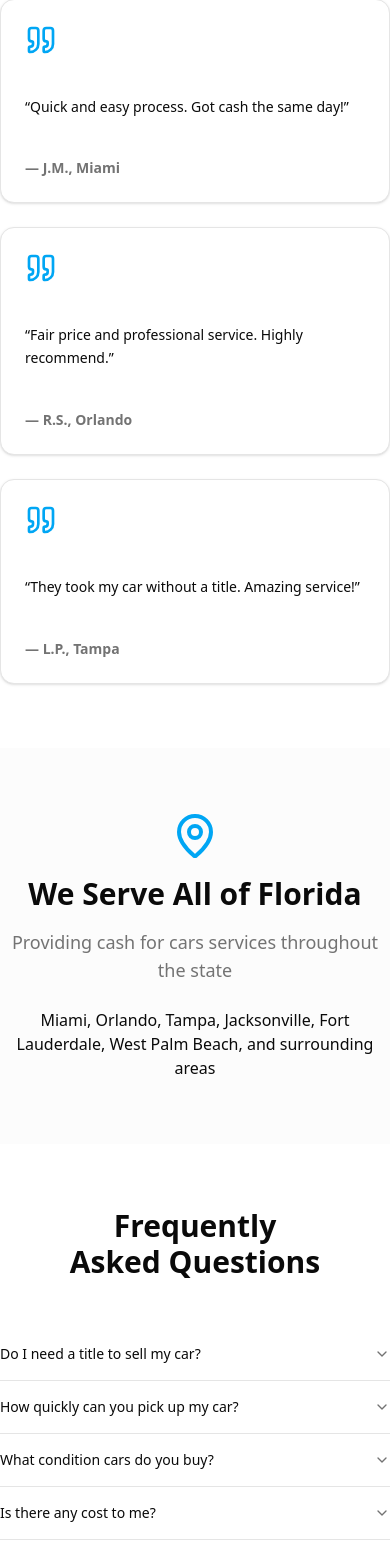
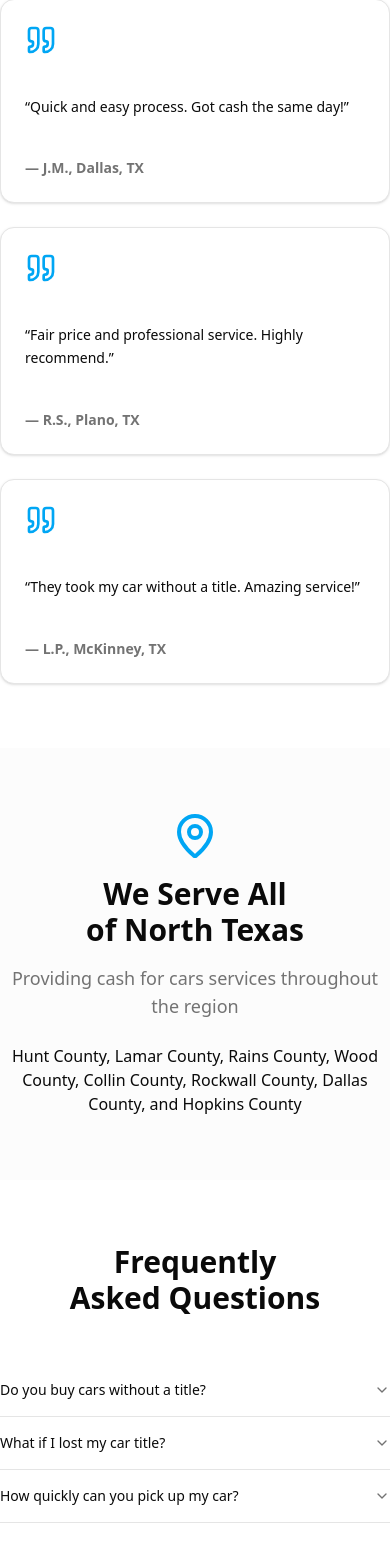
Before and after one commit to EWRC01/cashforcars-tx.com, a Next.js app: page /en in a window 390 px wide. Shown: the part 2782-4323 px from the top of the page. Built offline with nearby package versions, Linux system fonts and the light colour scheme.

Commit message:
feat: update Texas info and FAQ
Update Texas counties, format phone numbers, and center components
Add new FAQ about accepting cars without title

Co-authored-by: Edwin Cabrera <71530966+EWRC01@users.noreply.github.com>

```diff
--- a/app/[locale]/page.tsx
+++ b/app/[locale]/page.tsx
@@ -17,21 +17,63 @@ export default async function HomePage({
 }) {
   const { locale } = await params
 
-  // JSON-LD for LocalBusiness
   const businessSchema = {
     "@context": "https://schema.org",
     "@type": "AutoDealer",
     "@id": "https://cashforcars.example.com",
     name: "Cash for Cars",
-    telephone: "+1-555-123-4567",
-    areaServed: {
-      "@type": "Country",
-      name: "United States",
-    },
+    telephone: "+1-214-607-3315",
+    areaServed: [
+      {
+        "@type": "City",
+        name: "Dallas",
+        addressRegion: "TX",
+      },
+      {
+        "@type": "AdministrativeArea",
+        name: "Hunt County",
+        addressRegion: "TX",
+      },
+      {
+        "@type": "AdministrativeArea",
+        name: "Lamar County",
+        addressRegion: "TX",
+      },
+      {
+        "@type": "AdministrativeArea",
+        name: "Rains County",
+        addressRegion: "TX",
+      },
+      {
+        "@type": "AdministrativeArea",
+        name: "Wood County",
+        addressRegion: "TX",
+      },
+      {
+        "@type": "AdministrativeArea",
+        name: "Collin County",
+        addressRegion: "TX",
+      },
+      {
+        "@type": "AdministrativeArea",
+        name: "Rockwall County",
+        addressRegion: "TX",
+      },
+      {
+        "@type": "AdministrativeArea",
+        name: "Dallas County",
+        addressRegion: "TX",
+      },
+      {
+        "@type": "AdministrativeArea",
+        name: "Hopkins County",
+        addressRegion: "TX",
+      },
+    ],
     knowsLanguage: ["en", "es"],
     address: {
       "@type": "PostalAddress",
-      addressRegion: "FL",
+      addressRegion: "TX",
       addressCountry: "US",
     },
   }
@@ -44,7 +86,7 @@ export default async function HomePage({
         <Hero />
         <TrustBadges />
         <section id="quote-form" className="py-16 bg-muted/30">
-          <div className="container max-w-2xl">
+          <div className="container max-w-2xl mx-auto">
             <LeadForm />
           </div>
         </section>
--- a/components/faq.tsx
+++ b/components/faq.tsx
@@ -17,7 +17,7 @@ export function FAQ() {
 
   return (
     <section className="py-16">
-      <div className="container max-w-3xl">
+      <div className="container max-w-3xl mx-auto">
         <h2 className="text-3xl md:text-4xl font-bold text-center mb-12 text-balance">{t("title")}</h2>
         <Accordion type="single" collapsible className="w-full">
           {faqs.map((faq, index) => (
--- a/components/hero.tsx
+++ b/components/hero.tsx
@@ -23,7 +23,7 @@ export function Hero() {
           <p className="mx-auto mt-3 max-w-2xl text-lg text-muted-foreground leading-relaxed">{t("description")}</p>
           <div className="mt-10 flex flex-col items-center justify-center gap-4 sm:flex-row">
             <Button size="lg" className="w-full sm:w-auto bg-sky-500 hover:bg-sky-600" asChild>
-              <a href="tel:+15551234567">
+              <a href="tel:+12146073315">
                 <Phone className="mr-2 h-5 w-5" />
                 {t("callButton")}
               </a>
--- a/components/mobile-cta.tsx
+++ b/components/mobile-cta.tsx
@@ -24,7 +24,7 @@ export function MobileCTA() {
     <div className="fixed bottom-0 left-0 right-0 z-50 md:hidden bg-background border-t shadow-lg p-4">
       <div className="flex gap-3">
         <Button className="flex-1 bg-sky-500 hover:bg-sky-600" asChild>
-          <a href="tel:+15551234567">
+          <a href="tel:+12146073315">
             <Phone className="mr-2 h-4 w-4" />
             {t("callButton")}
           </a>
--- a/components/service-areas.tsx
+++ b/components/service-areas.tsx
@@ -13,7 +13,7 @@ export function ServiceAreas() {
           <MapPin className="w-12 h-12 mx-auto mb-4 text-sky-500" />
           <h2 className="text-3xl md:text-4xl font-bold mb-4 text-balance">{t("title")}</h2>
           <p className="text-lg text-muted-foreground mb-6">{t("description")}</p>
-          <p className="text-base">{t("cities")}</p>
+          <p className="text-base">{t("counties")}</p>
         </div>
       </div>
     </section>
--- a/i18n/messages/en.json
+++ b/i18n/messages/en.json
@@ -50,31 +50,31 @@
   "testimonials": {
     "title": "What Our Customers Say",
     "testimonial1": "Quick and easy process. Got cash the same day!",
-    "author1": "J.M., Miami",
+    "author1": "J.M., Dallas, TX",
     "testimonial2": "Fair price and professional service. Highly recommend.",
-    "author2": "R.S., Orlando",
+    "author2": "R.S., Plano, TX",
     "testimonial3": "They took my car without a title. Amazing service!",
-    "author3": "L.P., Tampa"
+    "author3": "L.P., McKinney, TX"
   },
   "serviceAreas": {
-    "title": "We Serve All of Florida",
-    "description": "Providing cash for cars services throughout the state",
-    "cities": "Miami, Orlando, Tampa, Jacksonville, Fort Lauderdale, West Palm Beach, and surrounding areas"
+    "title": "We Serve All of North Texas",
+    "description": "Providing cash for cars services throughout the region",
+    "counties": "Hunt County, Lamar County, Rains County, Wood County, Collin County, Rockwall County, Dallas County, and Hopkins County"
   },
   "faq": {
     "title": "Frequently Asked Questions",
-    "q1": "Do I need a title to sell my car?",
-    "a1": "While a title is preferred, we can often help you sell your car without one. Contact us to discuss your specific situation.",
-    "q2": "How quickly can you pick up my car?",
-    "a2": "We offer same-day pickup in most cases. Once you accept our offer, we'll schedule a convenient time for pickup.",
-    "q3": "What condition cars do you buy?",
-    "a3": "We buy cars in any condition - running or not, damaged, old, or with mechanical issues. Every car has value!",
-    "q4": "Is there any cost to me?",
-    "a4": "No! Our service is completely free. We provide free towing and there are no hidden fees or charges.",
-    "q5": "How do I get paid?",
-    "a5": "We pay cash on the spot when we pick up your vehicle. You can also request a cashier's check if you prefer.",
-    "q6": "What areas do you serve?",
-    "a6": "We serve all of Florida including Miami, Orlando, Tampa, Jacksonville, and surrounding areas. Call us to confirm service in your area."
+    "q1": "Do you buy cars without a title?",
+    "a1": "Yes! We buy cars without titles. We can help you through the process of getting a duplicate title, or in many cases, we can purchase your vehicle without one. Contact us to discuss your specific situation.",
+    "q2": "What if I lost my car title?",
+    "a2": "No problem! We can guide you through obtaining a duplicate title from the Texas DMV, or we may be able to purchase your vehicle without it depending on the circumstances.",
+    "q3": "How quickly can you pick up my car?",
+    "a3": "We offer same-day pickup in most cases throughout North Texas. Once you accept our offer, we'll schedule a convenient time for pickup.",
+    "q4": "What condition cars do you buy?",
+    "a4": "We buy cars in any condition - running or not, damaged, old, or with mechanical issues. Every car has value!",
+    "q5": "Is there any cost to me?",
+    "a5": "No! Our service is completely free. We provide free towing and there are no hidden fees or charges.",
+    "q6": "How do I get paid?",
+    "a6": "We pay cash on the spot when we pick up your vehicle. You can also request a cashier's check if you prefer."
   },
   "cta": {
     "title": "Ready to Sell Your Car?",
--- a/i18n/messages/es.json
+++ b/i18n/messages/es.json
@@ -50,31 +50,31 @@
   "testimonials": {
     "title": "Lo Que Dicen Nuestros Clientes",
     "testimonial1": "Proceso rápido y fácil. ¡Recibí efectivo el mismo día!",
-    "author1": "J.M., Miami",
+    "author1": "J.M., Dallas, TX",
     "testimonial2": "Precio justo y servicio profesional. Muy recomendado.",
-    "author2": "R.S., Orlando",
+    "author2": "R.S., Plano, TX",
     "testimonial3": "Aceptaron mi carro sin título. ¡Servicio increíble!",
-    "author3": "L.P., Tampa"
+    "author3": "L.P., McKinney, TX"
   },
   "serviceAreas": {
-    "title": "Servimos Todo Florida",
-    "description": "Brindamos servicios de efectivo por carros en todo el estado",
-    "cities": "Miami, Orlando, Tampa, Jacksonville, Fort Lauderdale, West Palm Beach y áreas circundantes"
+    "title": "Servimos Todo el Norte de Texas",
+    "description": "Brindamos servicios de efectivo por carros en toda la región",
+    "counties": "Condado Hunt, Condado Lamar, Condado Rains, Condado Wood, Condado Collin, Condado Rockwall, Condado Dallas, y Condado Hopkins"
   },
   "faq": {
     "title": "Preguntas Frecuentes",
-    "q1": "¿Necesito el título para vender mi carro?",
-    "a1": "Aunque preferimos el título, a menudo podemos ayudarte a vender tu carro sin él. Contáctanos para discutir tu situación específica.",
-    "q2": "¿Qué tan rápido pueden retirar mi carro?",
-    "a2": "Ofrecemos retiro el mismo día en la mayoría de los casos. Una vez que aceptes nuestra oferta, programaremos un horario conveniente.",
-    "q3": "¿Qué condición de carros compran?",
-    "a3": "Compramos carros en cualquier condición - funcionando o no, dañados, viejos o con problemas mecánicos. ¡Cada carro tiene valor!",
-    "q4": "¿Hay algún costo para mí?",
-    "a4": "¡No! Nuestro servicio es completamente gratis. Proporcionamos remolque gratis y no hay cargos ocultos.",
-    "q5": "¿Cómo recibo el pago?",
-    "a5": "Pagamos en efectivo en el momento cuando retiramos tu vehículo. También puedes solicitar un cheque de caja si prefieres.",
-    "q6": "¿Qué áreas cubren?",
-    "a6": "Servimos todo Florida incluyendo Miami, Orlando, Tampa, Jacksonville y áreas circundantes. Llámanos para confirmar servicio en tu área."
+    "q1": "¿Compran carros sin título?",
+    "a1": "¡Sí! Compramos carros sin título. Podemos ayudarte en el proceso de obtener un título duplicado, o en muchos casos, podemos comprar tu vehículo sin uno. Contáctanos para discutir tu situación específica.",
+    "q2": "¿Qué pasa si perdí el título de mi carro?",
+    "a2": "¡No hay problema! Podemos guiarte para obtener un título duplicado del DMV de Texas, o podemos comprar tu vehículo sin él dependiendo de las circunstancias.",
+    "q3": "¿Qué tan rápido pueden retirar mi carro?",
+    "a3": "Ofrecemos retiro el mismo día en la mayoría de los casos en todo el norte de Texas. Una vez que aceptes nuestra oferta, programaremos un horario conveniente.",
+    "q4": "¿Qué condición de carros compran?",
+    "a4": "Compramos carros en cualquier condición - funcionando o no, dañados, viejos o con problemas mecánicos. ¡Cada carro tiene valor!",
+    "q5": "¿Hay algún costo para mí?",
+    "a5": "¡No! Nuestro servicio es completamente gratis. Proporcionamos remolque gratis y no hay cargos ocultos.",
+    "q6": "¿Cómo recibo el pago?",
+    "a6": "Pagamos en efectivo en el momento cuando retiramos tu vehículo. También puedes solicitar un cheque de caja si prefieres."
   },
   "cta": {
     "title": "¿Listo Para Vender Tu Carro?",
```
